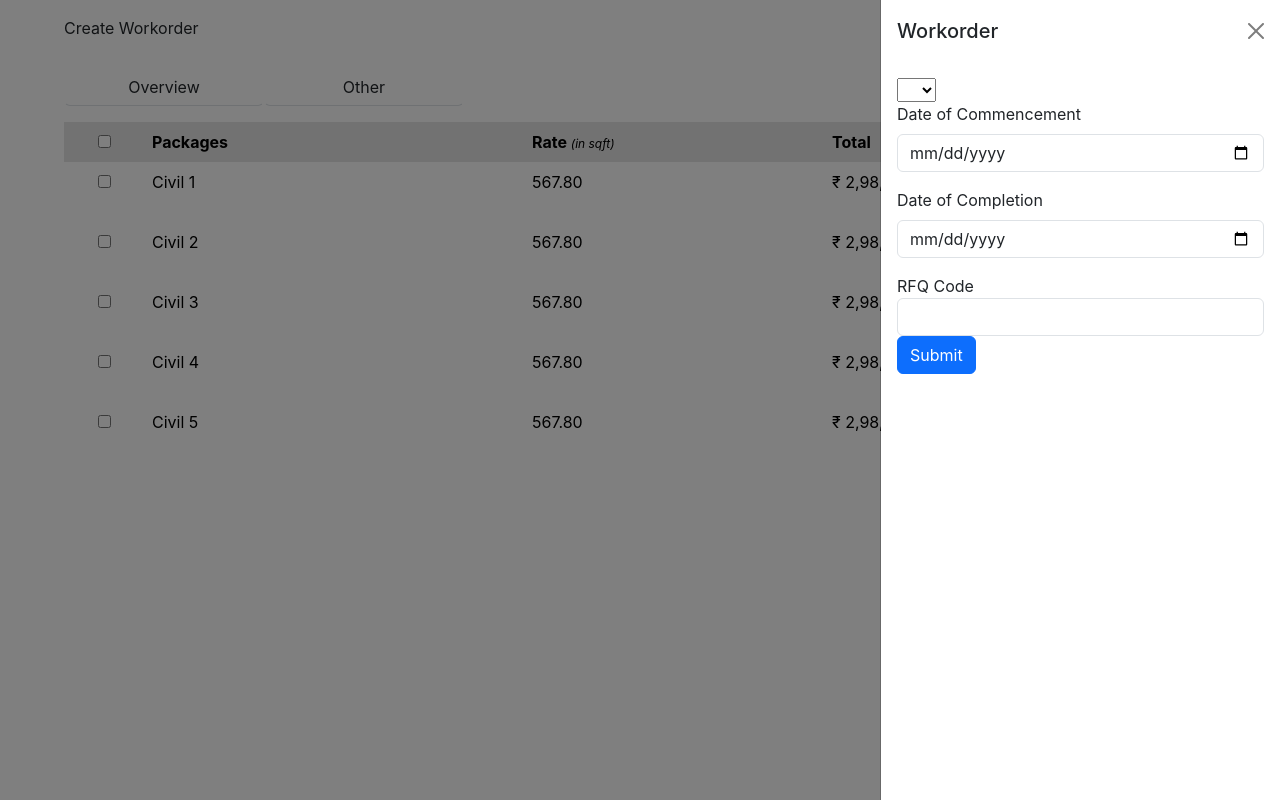
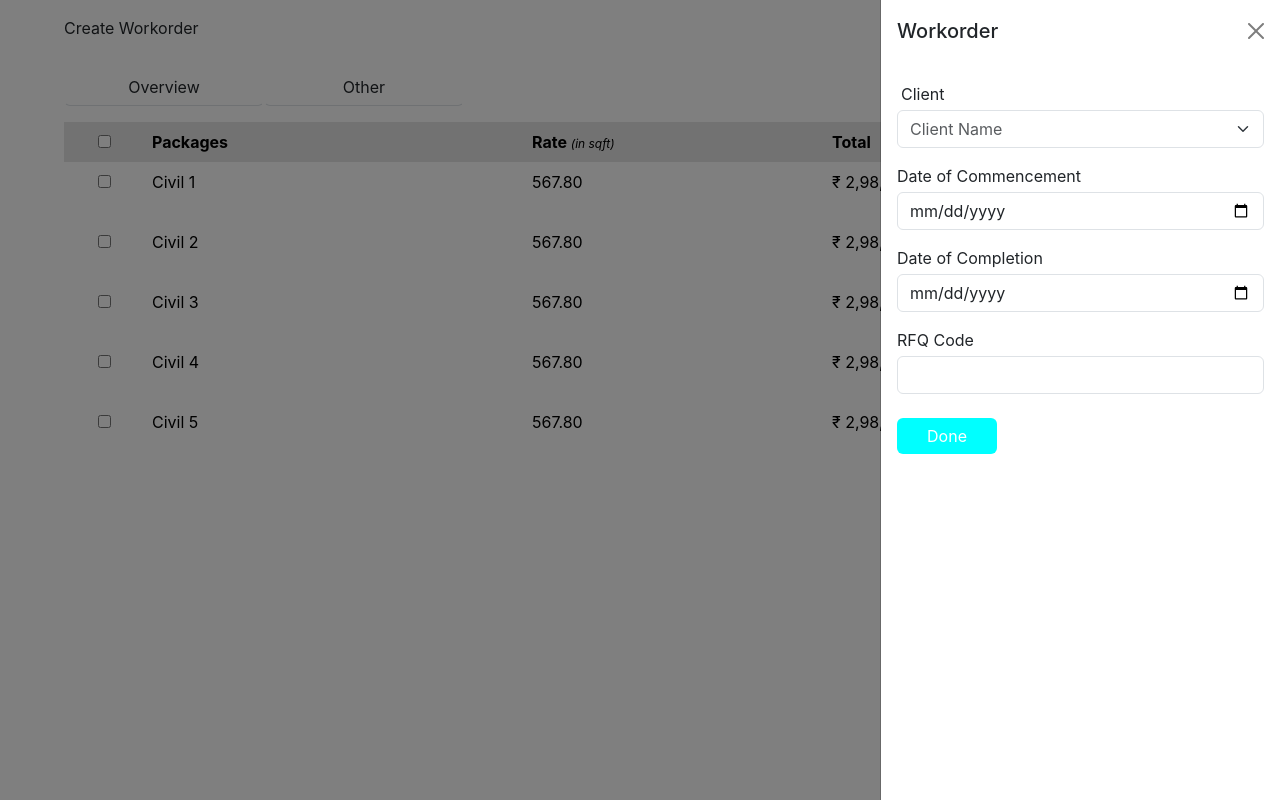
Before and after one commit to roymustang17/Workorder_UI, a React (Create React App) app: page / in a window 1280 px wide. Both pictures are taken after a click on the button "Save". Built offline with nearby package versions, Linux system fonts and the light colour scheme.

Commit message:
Table n sidebar complete

```diff
--- a/package.json
+++ b/package.json
@@ -3,13 +3,18 @@
   "version": "0.1.0",
   "private": true,
   "dependencies": {
+    "@fortawesome/fontawesome-free": "^6.5.1",
+    "@fortawesome/free-solid-svg-icons": "^6.5.1",
+    "@fortawesome/react-fontawesome": "^0.2.0",
     "@testing-library/jest-dom": "^5.17.0",
     "@testing-library/react": "^13.4.0",
     "@testing-library/user-event": "^13.5.0",
     "bootstrap": "^5.3.3",
+    "bootstrap-icons": "^1.11.3",
     "react": "^18.2.0",
     "react-bootstrap": "^2.10.2",
     "react-dom": "^18.2.0",
+    "react-icons": "^5.0.1",
     "react-router-dom": "^6.22.3",
     "react-scripts": "5.0.1",
     "web-vitals": "^2.1.4"
--- a/public/index.html
+++ b/public/index.html
@@ -25,7 +25,7 @@
       Learn how to configure a non-root public URL by running `npm run build`.
     -->
     <link href="https://cdn.jsdelivr.net/npm/bootstrap@5.3.3/dist/css/bootstrap.min.css" rel="stylesheet" integrity="sha384-QWTKZyjpPEjISv5WaRU9OFeRpok6YctnYmDr5pNlyT2bRjXh0JMhjY6hW+ALEwIH" crossorigin="anonymous">
-    <title>React App</title>
+    <title>Workborder UI</title>
   </head>
   <body>
     <noscript>You need to enable JavaScript to run this app.</noscript>
--- a/src/components/Sidebar.jsx
+++ b/src/components/Sidebar.jsx
@@ -33,17 +33,18 @@ function Sidebar() {
 
     return (
         <>
-            {/* <button className="btn btn-primary" type="button" data-bs-toggle="offcanvas" data-bs-target="#offcanvasRight" aria-controls="offcanvasRight">Save</button> */}
-
             <div className="offcanvas offcanvas-end" id="offcanvasRight" aria-labelledby="offcanvasRightLabel">
                 <div className="offcanvas-header">
                     <h5 className="offcanvas-title" id="offcanvasRightLabel">Workorder</h5>
                     <button type="button" className="btn-close" data-bs-dismiss="offcanvas" aria-label="Close"></button>
                 </div>
                 <div className="offcanvas-body">
-                    <div className="dropdown">
-                        <select name="" id="" onChange={handleEntry} onSubmit={handleSubmit}>
-                            <option value="Client Name"></option>
+                    <div className="m-1">Client</div>
+                    <div className="dropdown mb-3">
+                        <select className="form-select text-muted" defaultValue="" aria-label="Default select example" onChange={handleEntry} onSubmit={handleSubmit}>
+                            <option value="" disabled hidden>
+                                Client Name
+                            </option>
                             <option value="A.">A.</option>
                             <option value="B.">B.</option>
                             <option value="C.">C.</option>
@@ -52,7 +53,7 @@ function Sidebar() {
 
                     <form onSubmit={handleSubmit}>
                         <div className="mb-3">
-                            <label htmlFor="exampleInputEmail1" className="form-label">Date of Commencement</label>
+                            <label htmlFor="exampleInputEmail1" className="form-label mb-1">Date of Commencement</label>
                             <input
                                 type="date"
                                 className="form-control"
@@ -64,7 +65,7 @@ function Sidebar() {
                             />
                         </div>
                         <div className="mb-3">
-                            <label htmlFor="CompletionDate" className="form-label">Date of Completion</label>
+                            <label htmlFor="CompletionDate" className="form-label mb-1">Date of Completion</label>
                             <input
                                 type="date"
                                 className="form-control"
@@ -75,11 +76,20 @@ function Sidebar() {
                                 required
                             />
                         </div>
-                        <div>
-                            <label htmlFor="rfq">RFQ Code</label>
+                        <div className="mb-4">
+                            <label htmlFor="rfq" className="mb-1">RFQ Code</label>
                             <input type="text" className="form-control" value={rfq} onChange={handleRFQchange} required />
                         </div>
-                        <button variant="primary" type="submit" className="btn btn-primary">Submit</button>
+                        <div className="fixed-bottom-right pb-4 pr-4">
+                            <button
+                                variant="primary"
+                                type="submit"
+                                className="btn btn-primary border-0 "
+                                style = {{backgroundColor: 'aqua', width: '100px'}}
+                            >
+                                Done
+                            </button>
+                        </div>
                     </form>
                 </div>
             </div>
--- a/src/components/Table.jsx
+++ b/src/components/Table.jsx
@@ -1,5 +1,6 @@
 import React, { useState } from "react";
 import { data, rate, total } from "./data";
+import { BsChevronDown } from "react-icons/bs";
 
 function Table() {
   const [expandedRows, setExpandedRows] = useState([]);
@@ -28,8 +29,8 @@ function Table() {
                 <td style={{width: '300px'}}>{rate}</td>
                 <td style={{width: '300px'}}>{total}</td>
                 <td style={{width: '80px'}}>
-                  <button onClick={() => handleExpand(`${index}-nested`)}>
-                    Open
+                  <button className="border-0 bg-transparent" onClick={() => handleExpand(`${index}-nested`)}>
+                    <BsChevronDown />
                   </button>
                 </td>
               </tr>
@@ -89,7 +90,7 @@ function Table() {
                 <td style={{width: '300px'}}>{total}</td>
                 <td className="p-0" style={{width: '80px'}} >
                 {/*  */}
-                <button onClick={() => handleExpand(row.id)} className="btn btn-bor border-0 bg-transparent0">
+                <button onClick={() => handleExpand(row.id)} className="btn btn-bor border-0 bg-transparent">
                   <span style={{ fontSize: "2rem", color: "Aqua" }}>
                     {expandedRows.includes(row.id) ? "-" : "+"}
                   </span>
```
Also changed, not shown: src/components/Navbar.jsx (+10 -1 lines), 1 other file (tests, documents, lock files or other folders).
